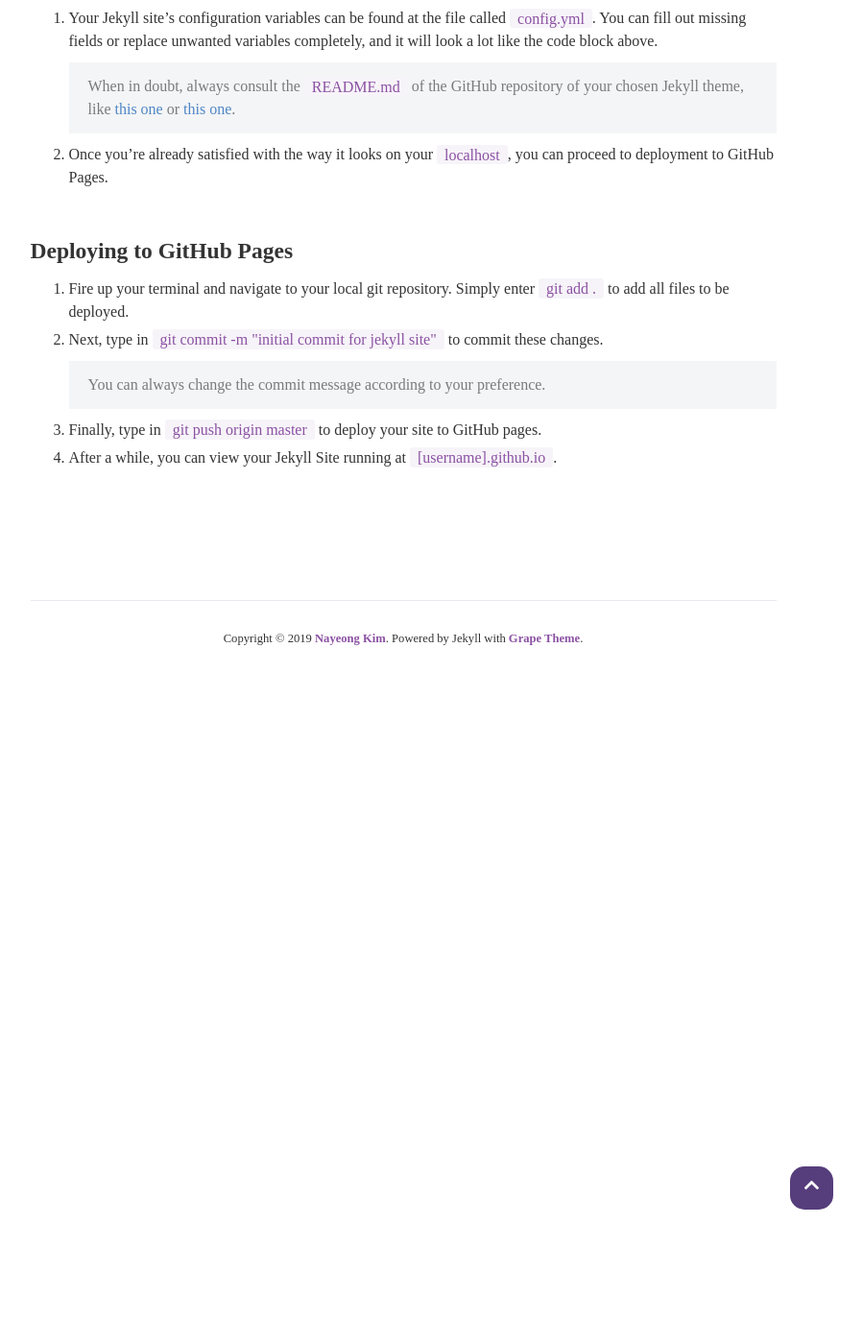
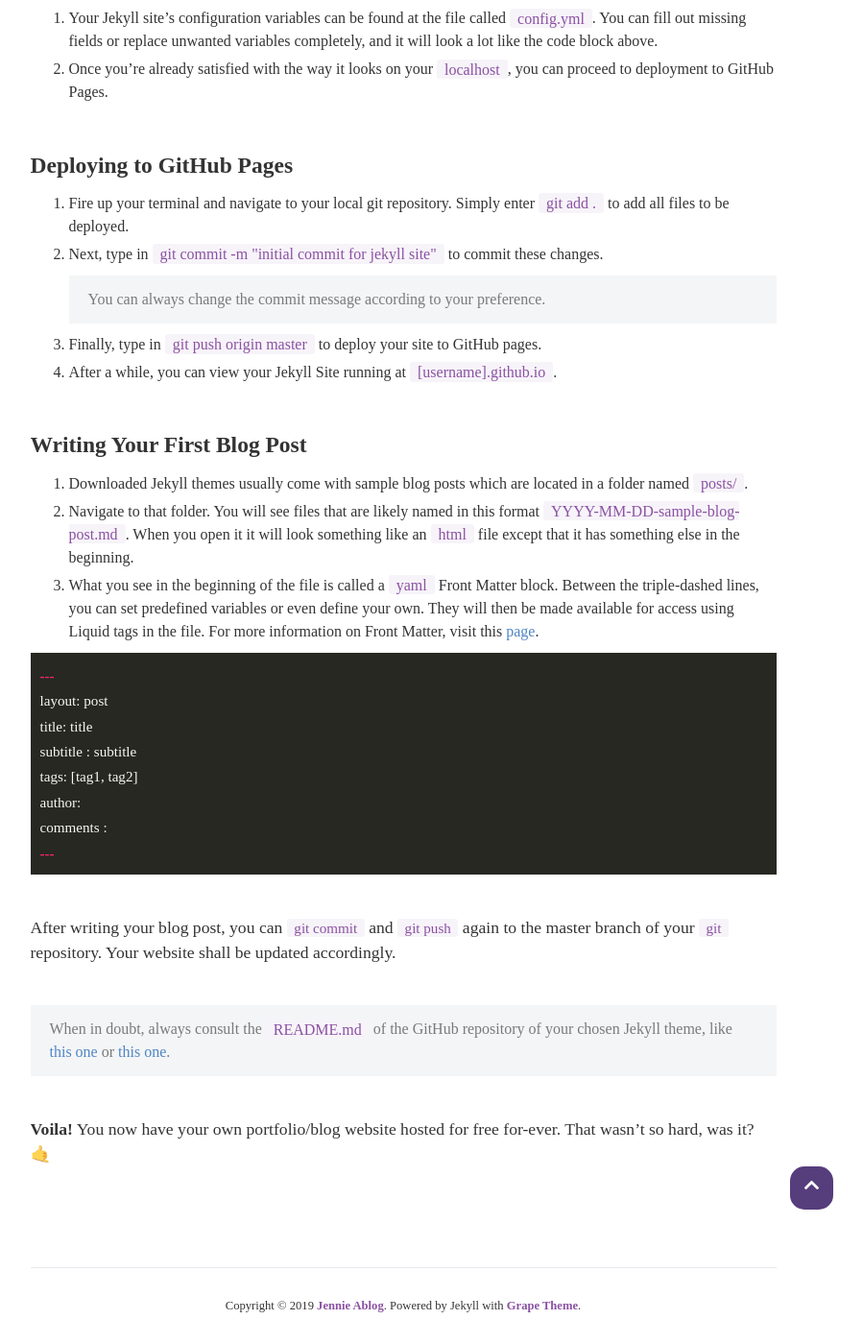
Before and after one commit to jennieablog/jennieablog.github.io, a Jekyll site: the page built from _posts/2020-05-25-a-blog-is-born.md, in a window 1280 px wide and 1400 px high, scrolled down 2161 px. Shown: the whole window at 96% size, without its empty margins (220-1119 px from the left). Built offline with Jekyll 4.4.1, drawn with Linux system fonts in a browser that asks for light colours; nearby versions of some CDN libraries; some web fonts are replaced; some of the changed text lies outside the part shown.

Commit message:
include writing first blog post in blogpost1

```diff
--- a/_config.yml
+++ b/_config.yml
@@ -41,8 +41,12 @@ theme_settings :
 
     others :
       - skill : git
+      - skill : nem blockchain
+      - skill : godot game engine
+      - skill : blender
       - skill : sklearn
-      - skill : nem blockchain
+      - skill : pygame
+
 
   # Icons
   icons :
--- a/_includes/footer.html
+++ b/_includes/footer.html
@@ -1,7 +1,7 @@
 <footer>
   <div class="footer">
     Copyright © 2019
-    <a href="https://github.com/NAYE0NG">Nayeong Kim</a>.
+    <a href="https://github.com/jennieablog">Jennie Ablog</a>.
     Powered by Jekyll with
     <a href="https://github.com/naye0ng/Grape-Theme">Grape Theme</a>.
   </div>
--- a/_layouts/portfolio.html
+++ b/_layouts/portfolio.html
@@ -52,7 +52,7 @@ layout: page
       </a>
       {% endfor %}
 
-      <p class="title">other skills</p>
+      <p class="title">etcetera</p>
       {% for _ in profile.others %}
       <a>
         <span class="tag">{{ _.skill }}</span>
--- a/_posts/2020-05-25-a-blog-is-born.md
+++ b/_posts/2020-05-25-a-blog-is-born.md
@@ -1,7 +1,7 @@
 ---
 layout: post
 title: A blog is born 👶
-subtitle : Creating a website in under 1 hour & hosting it for free indefinitely
+subtitle : Creating a website in under an hour & hosting it for free
 tags: [jekyll, github, grape-theme]
 author: Jennie Ablog
 comments : True
@@ -72,7 +72,6 @@ theme_settings :
 {% endhighlight %}
 
 1. Your Jekyll site's configuration variables can be found at the file called `config.yml`. You can fill out missing fields or replace unwanted variables completely, and it will look a lot like the code block above.
-	> When in doubt, always consult the `README.md` of the GitHub repository of your chosen Jekyll theme, like [this one](https://github.com/naye0ng/Grape-Theme/blob/master/README.md) or [this one](https://github.com/sergiokopplin/indigo/blob/gh-pages/README.md).
 2. Once you're already satisfied with the way it looks on your `localhost`, you can proceed to deployment to GitHub Pages.
 
 <br>
@@ -85,3 +84,31 @@ theme_settings :
 4. After a while, you can view your Jekyll Site running at `[username].github.io`.
 
 <br>
+
+<h3>Writing Your First Blog Post</h3>
+1. Downloaded Jekyll themes usually come with sample blog posts which are located in a folder named `posts/`.
+2. Navigate to that folder. You will see files that are likely named in this format `YYYY-MM-DD-sample-blog-post.md`. When you open it it will look something like an `html` file except that it has something else in the beginning.
+3. What you see in the beginning of the file is called a `yaml` Front Matter block. Between the triple-dashed lines, you can set predefined variables or even define your own. They will then be made available for access using Liquid tags in the file. For more information on Front Matter, visit this [page](https://jekyllrb.com/docs/front-matter/).
+{% highlight python %}
+---
+layout: post
+title: title
+subtitle : subtitle
+tags: [tag1, tag2]
+author:
+comments :
+---
+{% endhighlight %}
+
+
+<br>
+
+After writing your blog post, you can `git commit` and `git push` again to the master branch of your `git` repository. Your website shall be updated accordingly.
+
+<br>
+
+> When in doubt, always consult the `README.md` of the GitHub repository of your chosen Jekyll theme, like [this one](https://github.com/naye0ng/Grape-Theme/blob/master/README.md) or [this one](https://github.com/sergiokopplin/indigo/blob/gh-pages/README.md).
+
+<br>
+
+<strong>Voila!</strong> You now have your own portfolio/blog website hosted for free for-ever. That wasn't so hard, was it? 🤙
```
